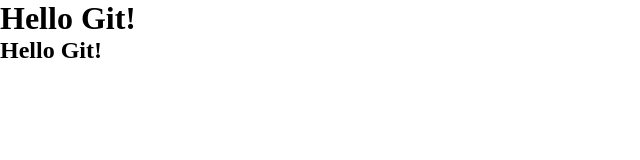
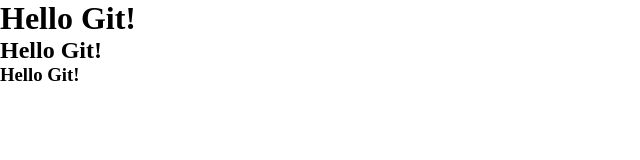
Before and after one commit to skyvalery/gitCourseMinin, a plain HTML site: page index.html in a window 1280 px wide. Shown: the whole page, without its empty margins (0-640 px from the left). Drawn offline with Linux system fonts and the light colour scheme.

Commit message:
change index.html

```diff
--- a/index.html
+++ b/index.html
@@ -16,6 +16,7 @@
 <body>
   <h1>Hello Git!</h1>
   <h2>Hello Git!</h2>
+  <h3>Hello Git!</h3>
 
 </body>
 </html>
```
